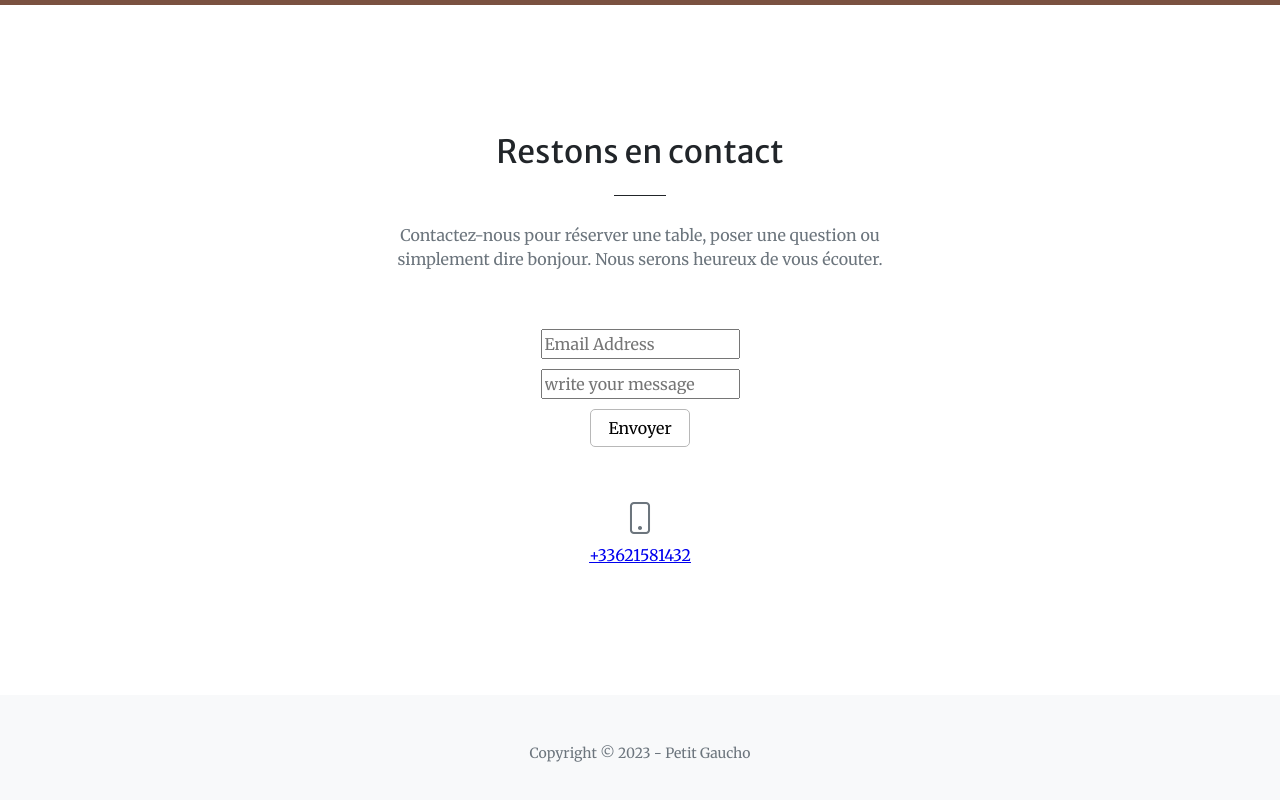
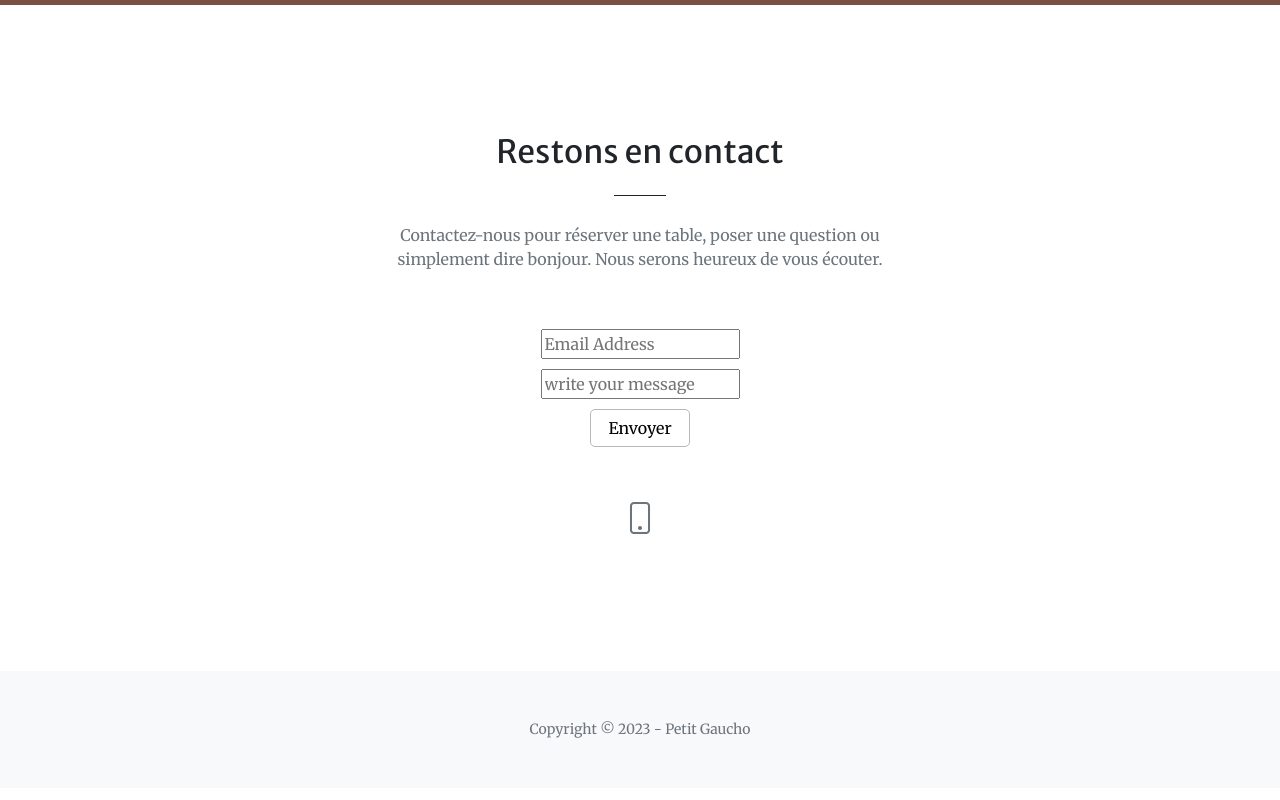
Before and after one commit to juantriventi/petit, a plain HTML site: page index.html in a window 1280 px wide. Shown: the part 3289-4089 px from the top of the page. Drawn offline with nearby package versions, Linux system fonts and the light colour scheme; some packages are replaced by stand-ins of ours; a script that the page names is missing.

Commit message:
saco numero

```diff
--- a/index.html
+++ b/index.html
@@ -233,7 +233,6 @@
                 <div class="row gx-4 gx-lg-5 justify-content-center">
                     <div class="col-lg-4 text-center mb-5 mb-lg-0">
                         <i class="bi-phone fs-2 mb-3 text-muted"></i>
-                        <a href="https://wa.me/+33621581432"><div>+33621581432</div></a>
 
                     </div>
                 </div>
```
